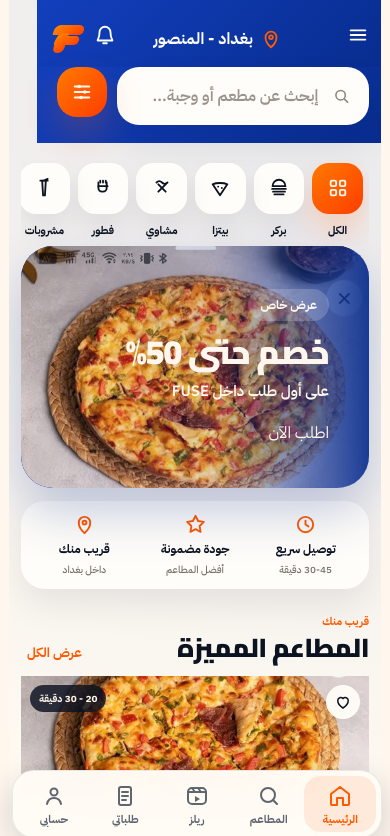
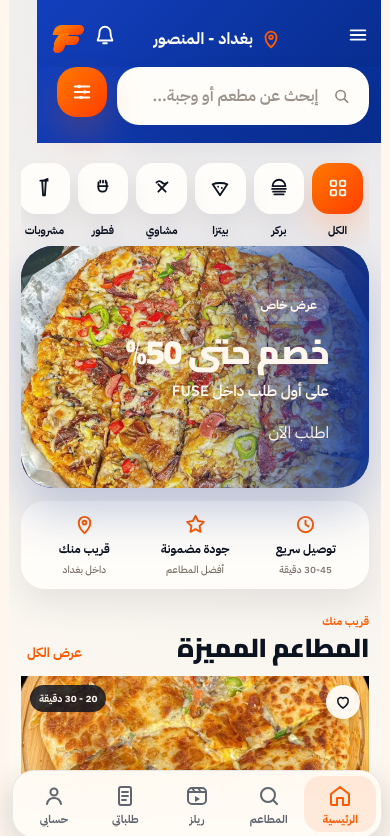
Before and after one commit to juda2018-del/juda-food-app, a Next.js app: page / in a window 390 px wide. Shown: the top 836 px of the page. Built offline with nearby package versions, Linux system fonts and the light colour scheme; no server answers; the database is empty.

Commit message:
Fix mobile UI: app/page.tsx

```diff
--- a/app/page.tsx
+++ b/app/page.tsx
@@ -56,7 +56,7 @@ type MenuDoc = {
   image?: string;
 };
 
-const heroImage = "/images/m1.jpg";
+const heroImage = "/images/m6.jpg";
 
 const fallbackRestaurants: RestaurantDoc[] = [
   {
@@ -69,7 +69,7 @@ const fallbackRestaurants: RestaurantDoc[] = [
     rating: 4.9,
     deliveryTime: "20 - 30 دقيقة",
     priceRange: "25-35 د",
-    image: "/images/m2.jpg",
+    image: "/images/m7.jpg",
   },
   {
     documentId: "shalteta",
```
